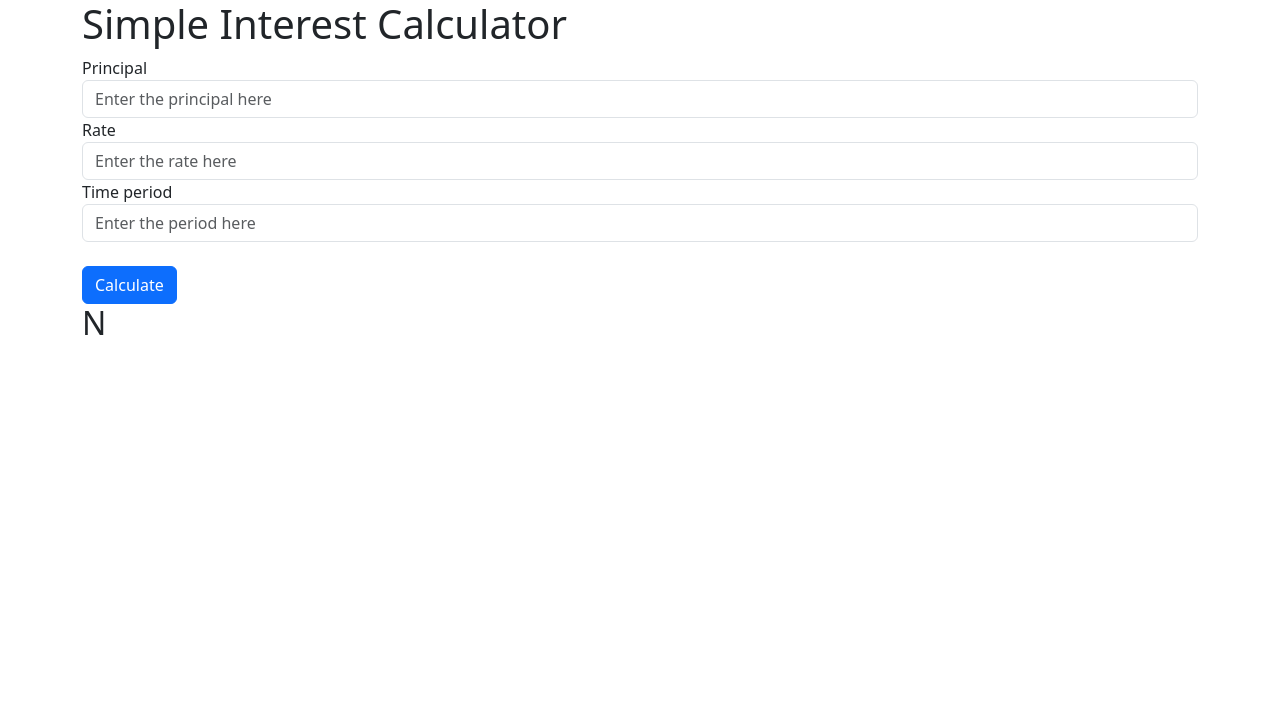
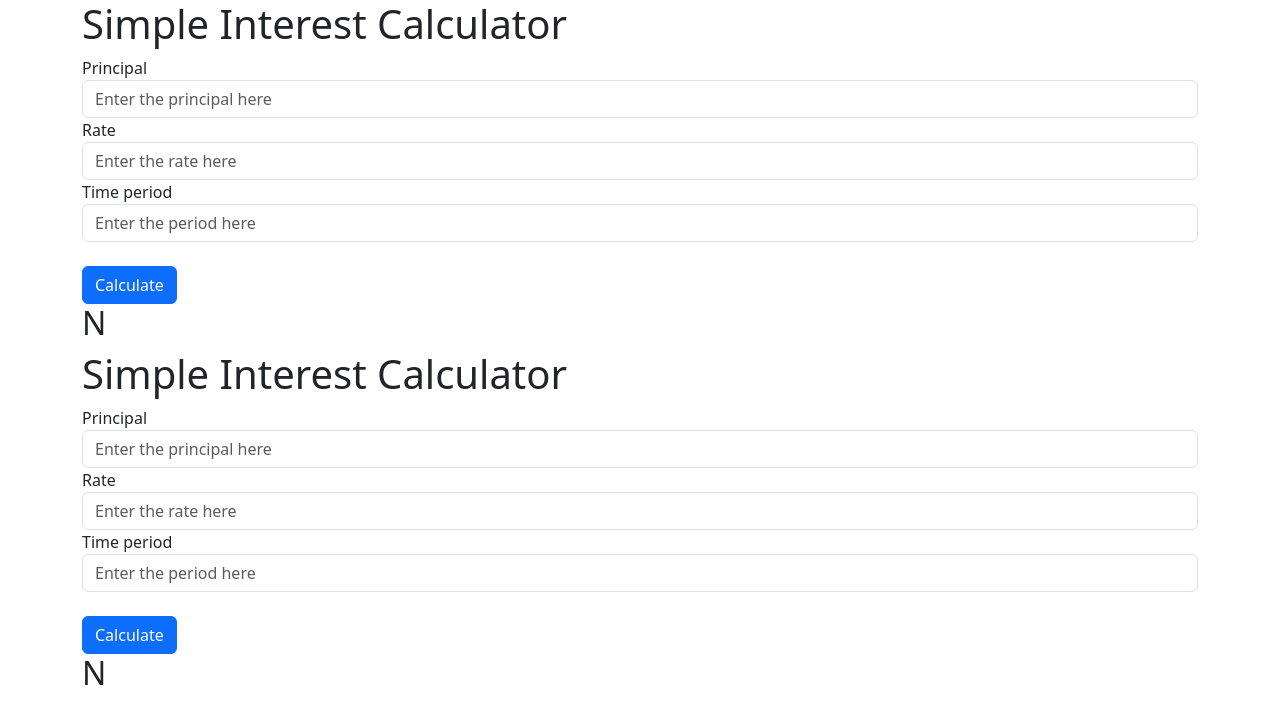
Before and after one commit to justqudus/calculators, a plain HTML site: page index.html in a window 1280 px wide. Drawn offline with nearby package versions, Linux system fonts and the light colour scheme.

Commit message:
second cal

```diff
--- a/index.html
+++ b/index.html
@@ -34,6 +34,32 @@
                 <h2 id="res">N</h2>
             </div>
         </div>
+        <div class="row">
+            <div class="col-md-12">
+                <h1>Simple Interest Calculator</h1>
+            </div>
+        </div>
+        <div class="row">
+            <div class="col-md-12">
+                <form class="form">
+                    <div class="form-group">
+                        <label for="principal">Principal</label>
+                        <input type="text" class="form-control" placeholder="Enter the principal here" id="principal">
+                    </div>
+                    <div class="form-group">
+                        <label for="rate">Rate</label>
+                        <input type="text" class="form-control" placeholder="Enter the rate here" id="rate">
+                    </div>
+                    <div class="form-group">
+                        <label for="time">Time period</label>
+                        <input type="text" class="form-control" placeholder="Enter the period here" id="time">
+                    </div><br>
+                    <button class="btn btn-primary"  type="button" onclick="calculate()" >Calculate</button>
+                </form>
+                <h2 id="res">N</h2>
+            </div>
+        </div>
+
     </div>
     <script type="text/javascript">
 
```
